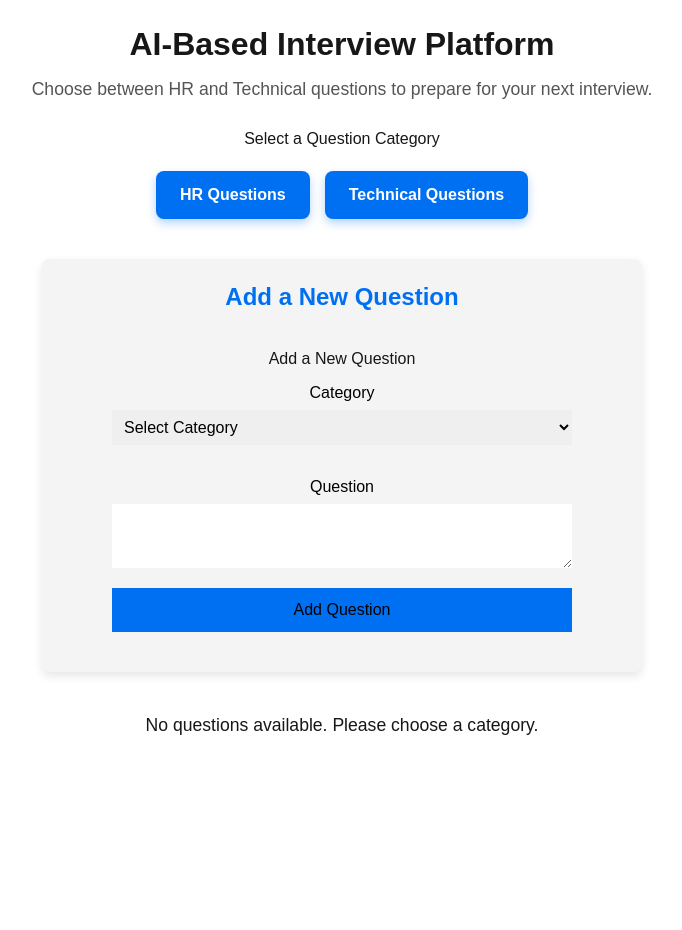
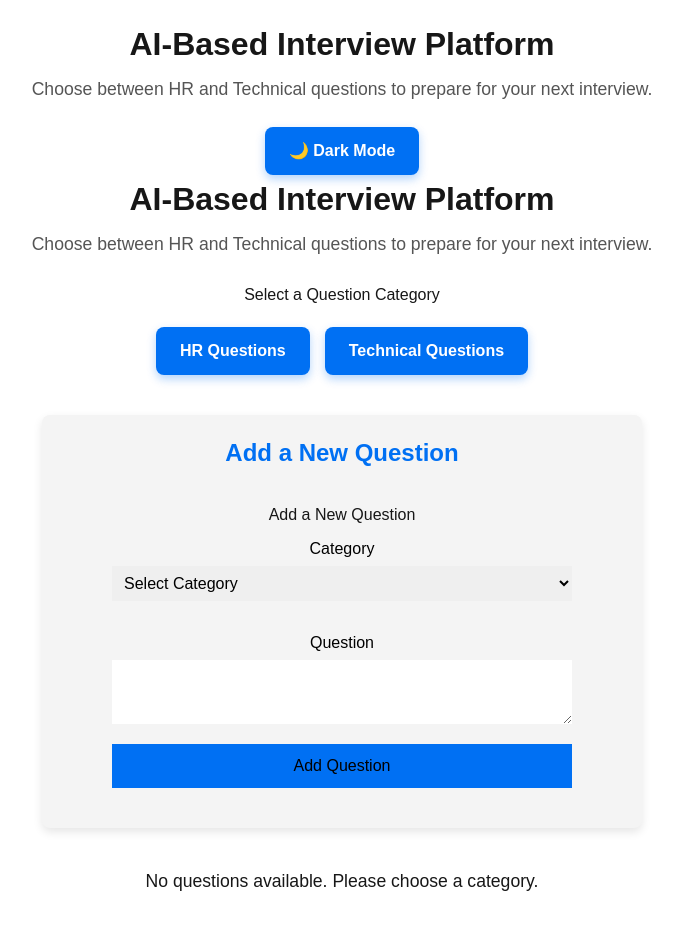
Before and after one commit to BeastCodZ/VPrep_Interview_Bot, a Next.js app: page / in a window 1280 px wide. Shown: the top 930 px of the page, without its empty margins (298-980 px from the left). Before the commit the page ends 882 px from the top, so only its background shows below. Built offline with nearby package versions, Linux system fonts and the light colour scheme.

Commit message:
add dark/light mode

```diff
--- a/src/app/globals.css
+++ b/src/app/globals.css
@@ -8,18 +8,21 @@
   --primary-color: #0070f3;
   --primary-color-hover: #005bb5;
   --button-shadow: rgba(0, 112, 243, 0.3);
+  --chat-bubble-bg: #e3e3e3;
+  --chat-bubble-text: #171717;
   --focus-outline: #ffae00;
 }
 
-@media (prefers-color-scheme: dark) {
-  :root {
+/* Dark theme colors in a 'dark-theme' class */
+.dark-theme {
   --background: #121212;
   --foreground: #ededed;
   --primary-color: #3399ff;
   --primary-color-hover: #66b2ff;
   --button-shadow: rgba(51, 153, 255, 0.5);
+  --chat-bubble-bg: #333333;
+  --chat-bubble-text: #ededed;
   --focus-outline: #ffa500;
-  }
 }
 
 body {
@@ -28,17 +31,16 @@ body {
   font-family: Arial, Helvetica, sans-serif;
   margin: 0;
   padding: 0;
+  transition: background-color 0.3s ease, color 0.3s ease;
 }
 
-@layer utilities {
-  .text-balance {
-    text-wrap: balance;
+/* Example chat bubble style */
+.chat-bubble {
+  background-color: var(--chat-bubble-bg);
+  color: var(--chat-bubble-text);
+  padding: 12px 16px;
+  border-radius: 16px;
+  max-width: 70%;
+  margin: 8px 0;
+  transition: background-color 0.3s ease, color 0.3s ease;
 }
-}
-
-/* Accessibility focus styles */
-:focus-visible {
-  outline: 3px solid var(--focus-outline);
-  outline-offset: 2px;
-  transition: outline-offset 0.15s ease-in-out;
-}
--- a/src/app/layout.tsx
+++ b/src/app/layout.tsx
@@ -20,7 +20,7 @@ export const metadata: Metadata = {
 
 export default function RootLayout({ children }: { children: React.ReactNode }) {
   return (
-    <html lang="en" aria-lang="en">
+    <html lang="en">
       <body className={`${geistSans.variable} ${geistMono.variable} antialiased`}>
         {children}
       </body>
--- a/src/app/page.tsx
+++ b/src/app/page.tsx
@@ -7,7 +7,33 @@ import AddQuesion from "../app/add_questions/page";
 export default function Home() {
   const [questions, setQuestions] = useState<string[]>([]);
   const [loading, setLoading] = useState(false);
+  const [darkMode, setDarkMode] = useState(false);
   const router = useRouter();
+
+  // Load theme preference from localStorage on component mount
+  useEffect(() => {
+    const savedTheme = localStorage.getItem("vprep-theme");
+    if (savedTheme === "dark") {
+      setDarkMode(true);
+      document.documentElement.classList.add("dark-theme");
+    } else {
+      setDarkMode(false);
+      document.documentElement.classList.remove("dark-theme");
+    }
+  }, []);
+
+  // Function to toggle theme and persist choice
+  const toggleDarkMode = () => {
+    if (darkMode) {
+      document.documentElement.classList.remove("dark-theme");
+      localStorage.setItem("vprep-theme", "light");
+      setDarkMode(false);
+    } else {
+      document.documentElement.classList.add("dark-theme");
+      localStorage.setItem("vprep-theme", "dark");
+      setDarkMode(true);
+    }
+  };
 
   const fetchQuestions = async (category: string) => {
     setLoading(true);
@@ -26,7 +52,6 @@ export default function Home() {
     router.push(`/question?text=${encodeURIComponent(question)}`);
   };
 
-  // Keyboard support for question list items
   const handleKeyDown = (event: React.KeyboardEvent<HTMLLIElement>, question: string) => {
     if (event.key === "Enter" || event.key === " ") {
       event.preventDefault();
@@ -36,6 +61,22 @@ export default function Home() {
 
   return (
     <div className="landing-page" role="main">
+      <header>
+        <h1 tabIndex={0}>AI-Based Interview Platform</h1>
+        <p tabIndex={0}>Choose between HR and Technical questions to prepare for your next interview.</p>
+        <button
+          onClick={toggleDarkMode}
+          aria-pressed={darkMode}
+          aria-label={darkMode ? "Switch to light mode" : "Switch to dark mode"}
+          type="button"
+          className="theme-toggle-btn"
+        >
+          {darkMode ? "🌞 Light Mode" : "🌙 Dark Mode"}
+        </button>
+      </header>
+
+      {/* ...rest of your UI remains the same... */}
+
       <header>
         <h1 tabIndex={0}>AI-Based Interview Platform</h1>
         <p tabIndex={0}>Choose between HR and Technical questions to prepare for your next interview.</p>
```
Lines whose indentation alone changed are shown as unchanged.
